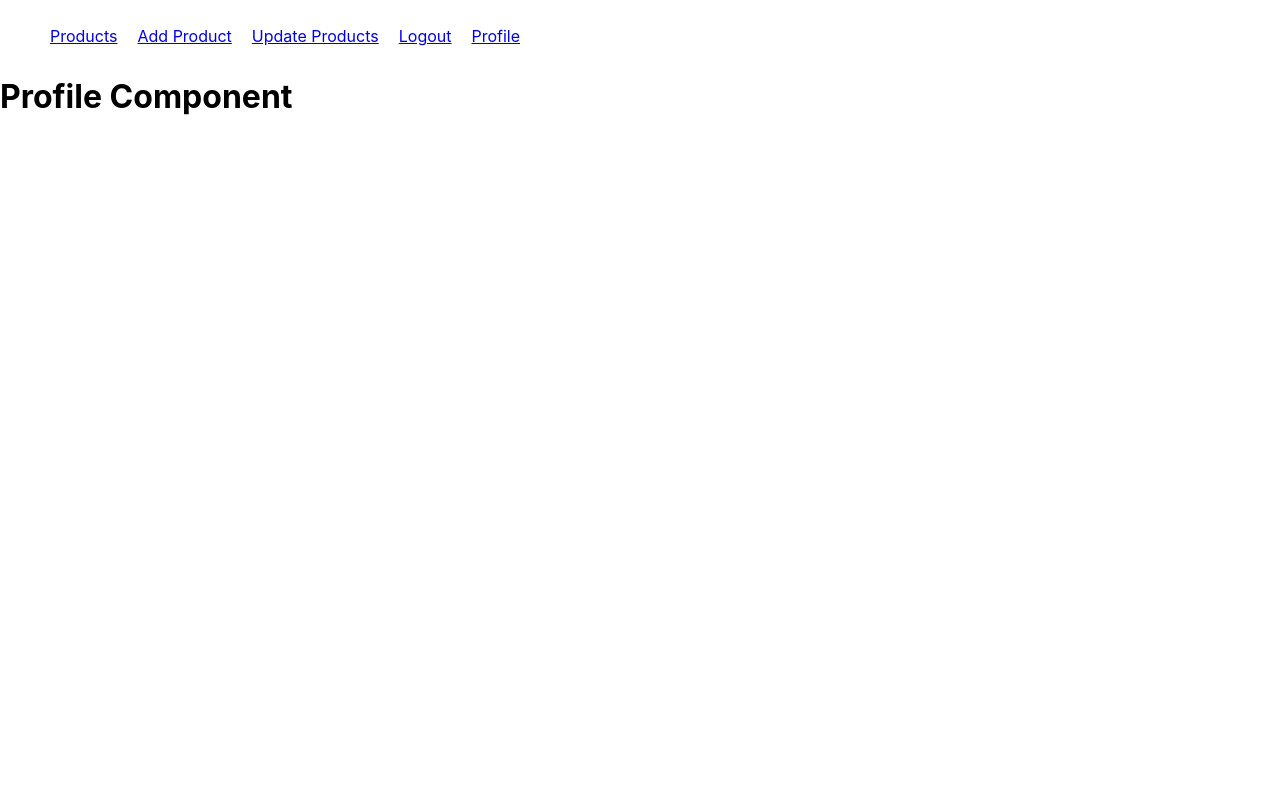
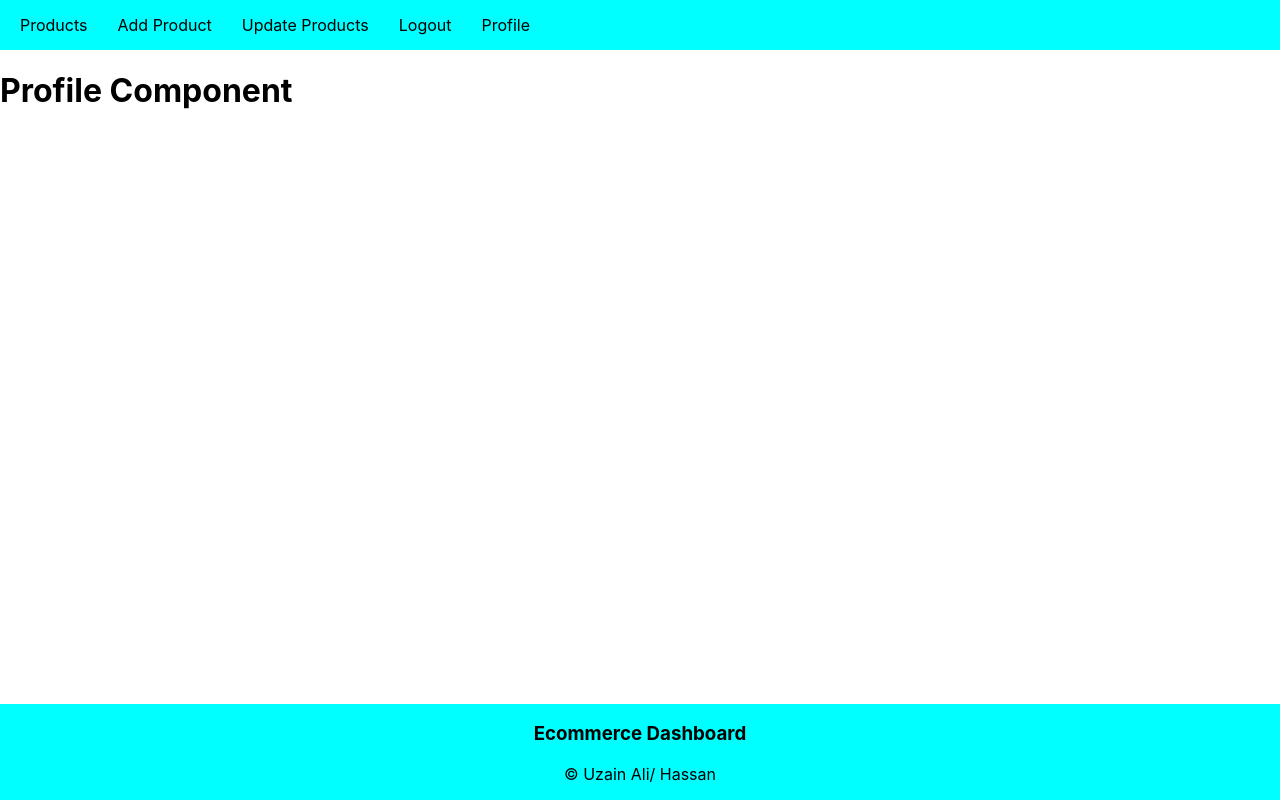
Before and after one commit to Uzain-Ali/Ecommerce-Dashboard, a React (Create React App) app in the folder frontend/: page /profile in a window 1280 px wide. Built offline with nearby package versions, Linux system fonts and the light colour scheme.

Commit message:
Adding Footer and Updating Structure

```diff
--- a/frontend/src/App.css
+++ b/frontend/src/App.css
@@ -1,9 +1,35 @@
 .navUl li{
   display: inline-block;
   padding: 10px;
-  text-decoration: none;
 }
 
+
+.navUl{
+  padding: 5px;
+  margin: 0;
+  background-color: aqua;
+}
+
+.navUl li a{
+  color: black;
+  padding: 5px;
+  text-decoration: none;
+
+}
+.navUl li a:hover{
+  color: white;
+  padding: 5px;
+  text-decoration: none;
+
+}
+
+.footer{
+  position: absolute;
+  bottom: 0;
+  text-align: center;
+  width: 100%;
+  background-color: aqua;
+}
 
 
 @media (prefers-reduced-motion: no-preference) {
--- a/frontend/src/App.js
+++ b/frontend/src/App.js
@@ -1,6 +1,7 @@
 import './App.css';
-import Nav from './Nav'
+import Nav from './components/Nav'
 import { BrowserRouter, Routes, Route } from 'react-router-dom';
+import  Footer from './components/Footer'
 function App() {
   return (
     <div className="App">
@@ -13,6 +14,7 @@
         <Route path='/logout' element={<h1>Logout Component</h1>} />
         <Route path='/profile' element={<h1>Profile Component</h1>} />
       </Routes>
+      <Footer/>
       </BrowserRouter>
     </div>
   );
--- /dev/null
+++ b/frontend/src/components/Footer.js
@@ -0,0 +1,12 @@
+import React from 'react'
+
+const Footer =()=>{
+    return(
+        <div className='footer'>
+            <h3>Ecommerce Dashboard</h3>
+            <p>&copy; Uzain Ali/ Hassan </p>
+        </div>
+    )
+}
+
+export default Footer;
```
Also changed, not shown: frontend/src/components/Nav.js (renamed from frontend/src/Nav.js), frontend/src/logo.svg (deleted).
